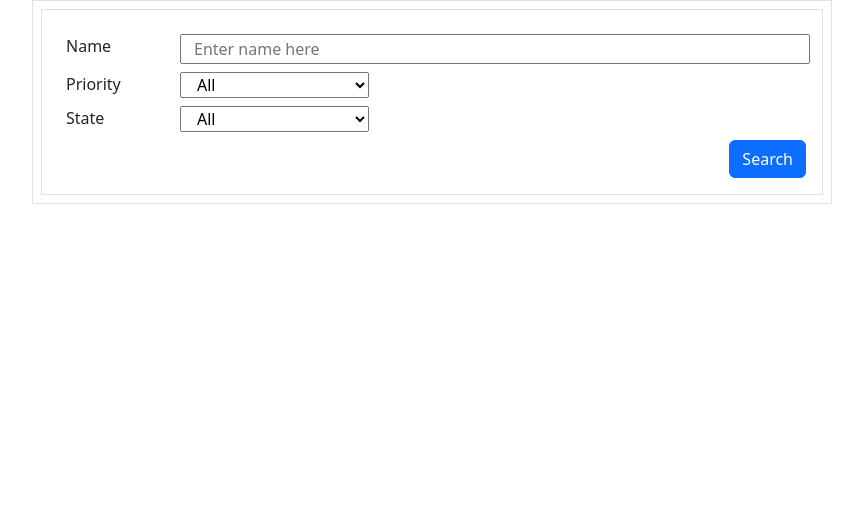
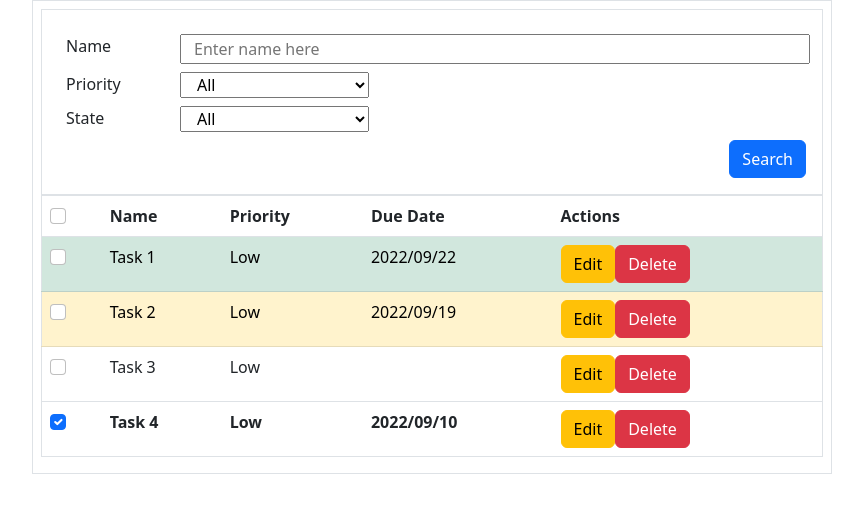
Before and after one commit to SquatCub/ToDo-Front, a React (Create React App) app: page / in a window 1280 px wide. Shown: the top 512 px of the page, without its empty margins (208-1071 px from the left). Built offline with nearby package versions, Linux system fonts and the light colour scheme.

Commit message:
ToDo list created with dummy data

```diff
--- /dev/null
+++ b/src/components/TodoItem/TodoItem.js
@@ -0,0 +1,37 @@
+const TodoItem = ({ item }) => {
+  const getTodoStatus = () => {
+    if (item.due_date && !item.done) {
+      const today = new Date();
+      const dueDate = new Date(item.due_date);
+      const difference = dueDate.getTime() - today.getTime();
+      const totalDays = Math.ceil(difference / (1000 * 3600 * 24));
+      if (totalDays <= 7) return "table-danger";
+      else if (totalDays <= 14 && totalDays > 7) return "table-warning";
+      else if (totalDays > 14) return "table-success";
+    }
+    return "";
+  };
+  const getIfDone = () => {
+    if (item.done) return "fw-bold";
+    return "";
+  };
+  return (
+    <tr className={`${getTodoStatus()} ${getIfDone()}`}>
+      <th scope="row">
+        <input
+          className="form-check-input"
+          type="checkbox"
+          checked={item.done ? true : false}
+        />
+      </th>
+      <td>{item.text}</td>
+      <td>{item.priority}</td>
+      <td>{item.due_date}</td>
+      <td>
+        <button className="btn btn-warning">Edit</button>
+        <button className="btn btn-danger">Delete</button>
+      </td>
+    </tr>
+  );
+};
+export default TodoItem;
--- /dev/null
+++ b/src/components/TodoList/TodoList.js
@@ -0,0 +1,28 @@
+import TodoItem from "../TodoItem/TodoItem";
+
+const TodoList = (props) => {
+  return (
+    <div>
+      <table className="table border">
+        <thead>
+          <tr>
+            <th scope="col">
+              <input className="form-check-input" type="checkbox" />
+            </th>
+            <th scope="col">Name</th>
+            <th scope="col">Priority</th>
+            <th scope="col">Due Date</th>
+            <th scope="col">Actions</th>
+          </tr>
+        </thead>
+        <tbody>
+          {props.items.map((item) => {
+            return <TodoItem item={item} />;
+          })}
+        </tbody>
+      </table>
+    </div>
+  );
+};
+
+export default TodoList;
--- a/src/views/Main.js
+++ b/src/views/Main.js
@@ -1,10 +1,50 @@
 import Container from "../components/Container/Container";
 import SearchControls from "../components/SearchControls/SearchControls";
+import TodoList from "../components/TodoList/TodoList";
 
+const items = [
+  {
+    id: 0,
+    text: "Task 1",
+    due_date: "2022/09/22",
+    done: false,
+    done_date: "",
+    priority: "Low",
+    creation_date: "2022/09/13",
+  },
+  {
+    id: 1,
+    text: "Task 2",
+    due_date: "2022/09/19",
+    done: false,
+    done_date: "",
+    priority: "Low",
+    creation_date: "2025/01/21",
+  },
+  {
+    id: 2,
+    text: "Task 3",
+    due_date: "",
+    done: false,
+    done_date: "",
+    priority: "Low",
+    creation_date: "2022/12/21",
+  },
+  {
+    id: 3,
+    text: "Task 4",
+    due_date: "2022/09/10",
+    done: true,
+    done_date: "",
+    priority: "Low",
+    creation_date: "2026/04/21",
+  },
+];
 const Main = () => {
   return (
     <Container>
       <SearchControls />
+      <TodoList items={items} />
     </Container>
   );
 };
```
Also changed, not shown: 1 other file (tests, documents, lock files or other folders).
